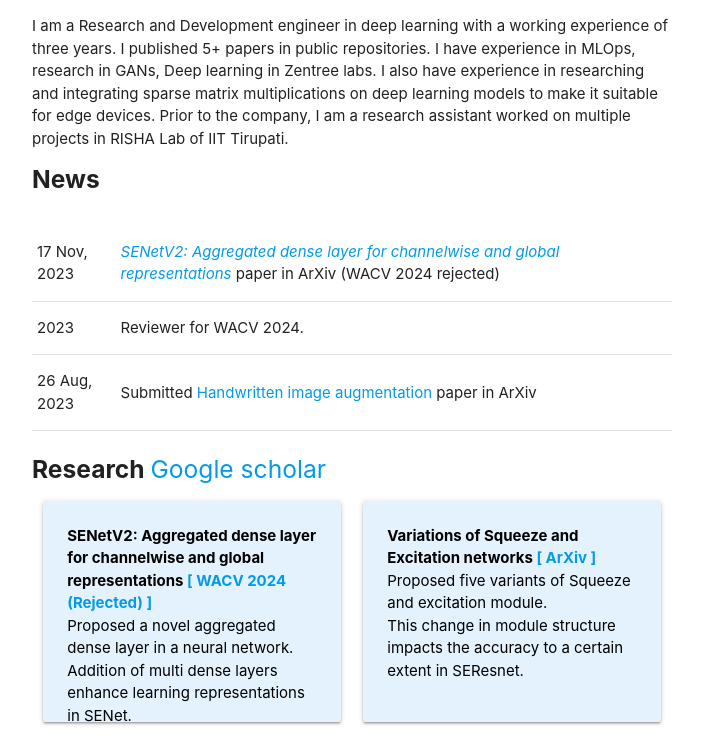
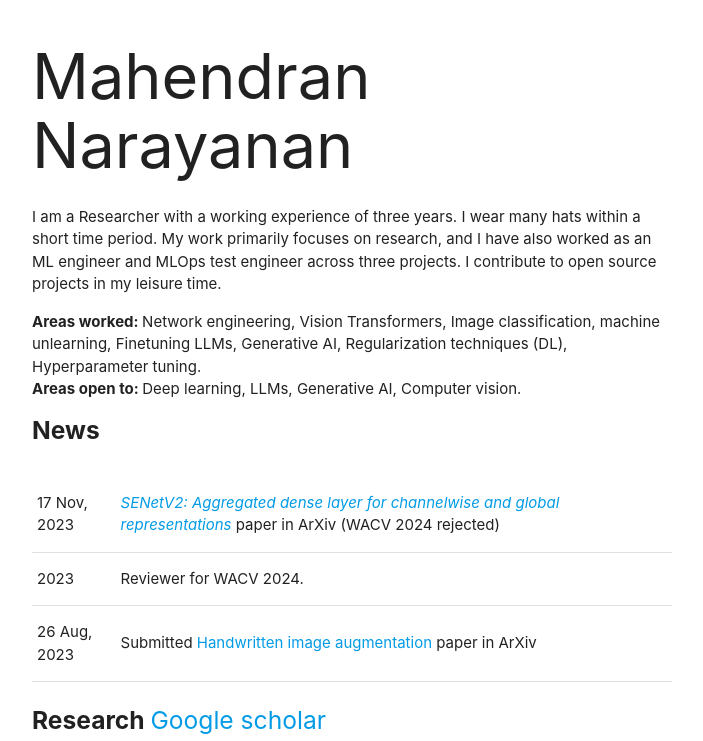
Before and after one commit to mahendran-narayanan/mahendran-narayanan.github.io, a plain HTML site: page index.html in a window 1280 px wide. Shown: the top 741 px of the page, without its empty margins (288-991 px from the left). Drawn offline with nearby package versions, Linux system fonts and the light colour scheme.

Commit message:
Updated resume

```diff
--- a/index.html
+++ b/index.html
@@ -94,11 +94,13 @@
    </head>
    <body>
       <div class="container">
+         <h1>Mahendran Narayanan</h1>
          <div class="intro">
-
             <p>
-            I am a Research and Development engineer in deep learning with a working experience of three years. I published 5+ papers in public repositories. I have experience in MLOps, research in GANs, Deep learning in Zentree labs. I also have experience in researching and integrating sparse matrix multiplications on deep learning models to make it suitable for edge devices. Prior to the company, I am a research assistant worked on multiple projects in RISHA Lab of IIT Tirupati.
+            I am a Researcher with a working experience of three years. I wear many hats within a short time period. My work primarily focuses on research, and I have also worked as an ML engineer and MLOps test engineer across three projects. I contribute to open source projects in my leisure time.
             </p>
+            <b>Areas worked: </b> Network engineering, Vision Transformers, Image classification, machine unlearning, Finetuning LLMs, Generative AI, Regularization techniques (DL), Hyperparameter tuning.<br/>
+            <b>Areas open to: </b> Deep learning, LLMs, Generative AI, Computer vision.
          </div>
          <div class="news">
             <h5><b>News</b></h5><br/>
```
